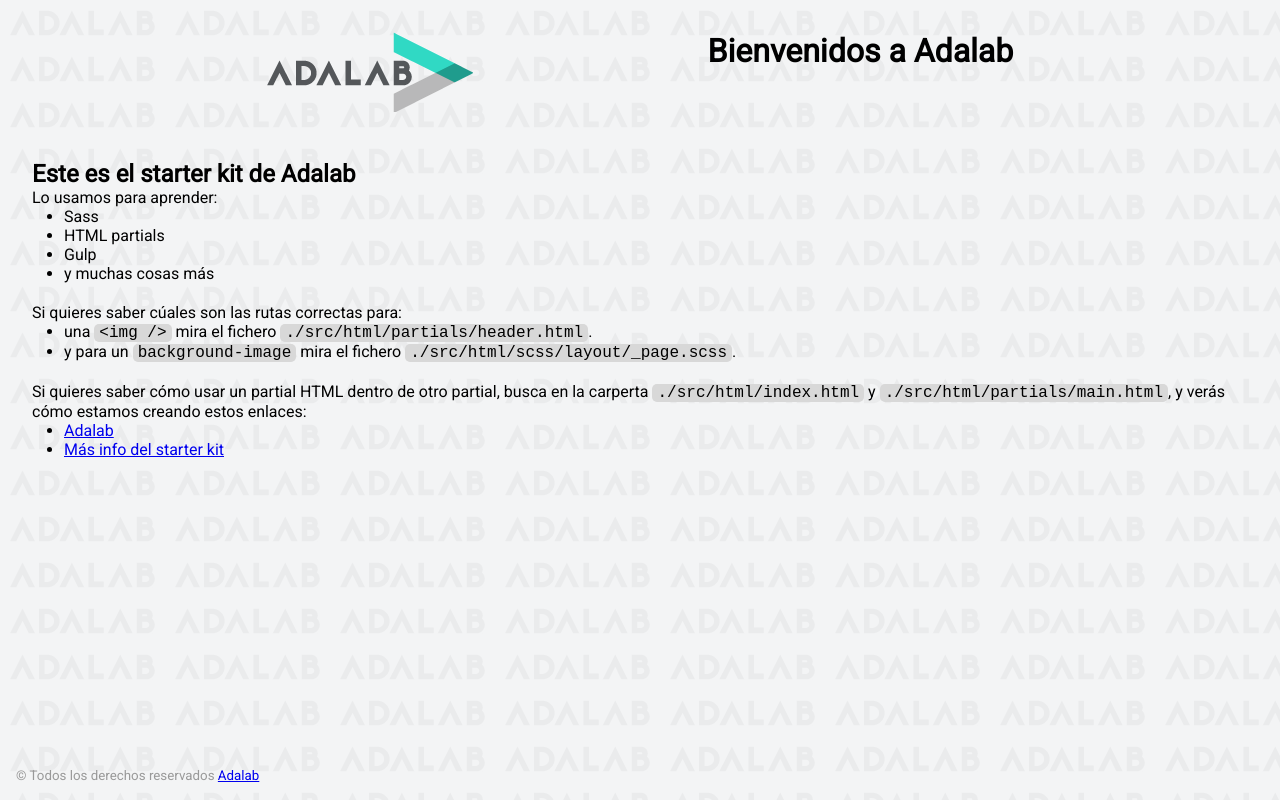
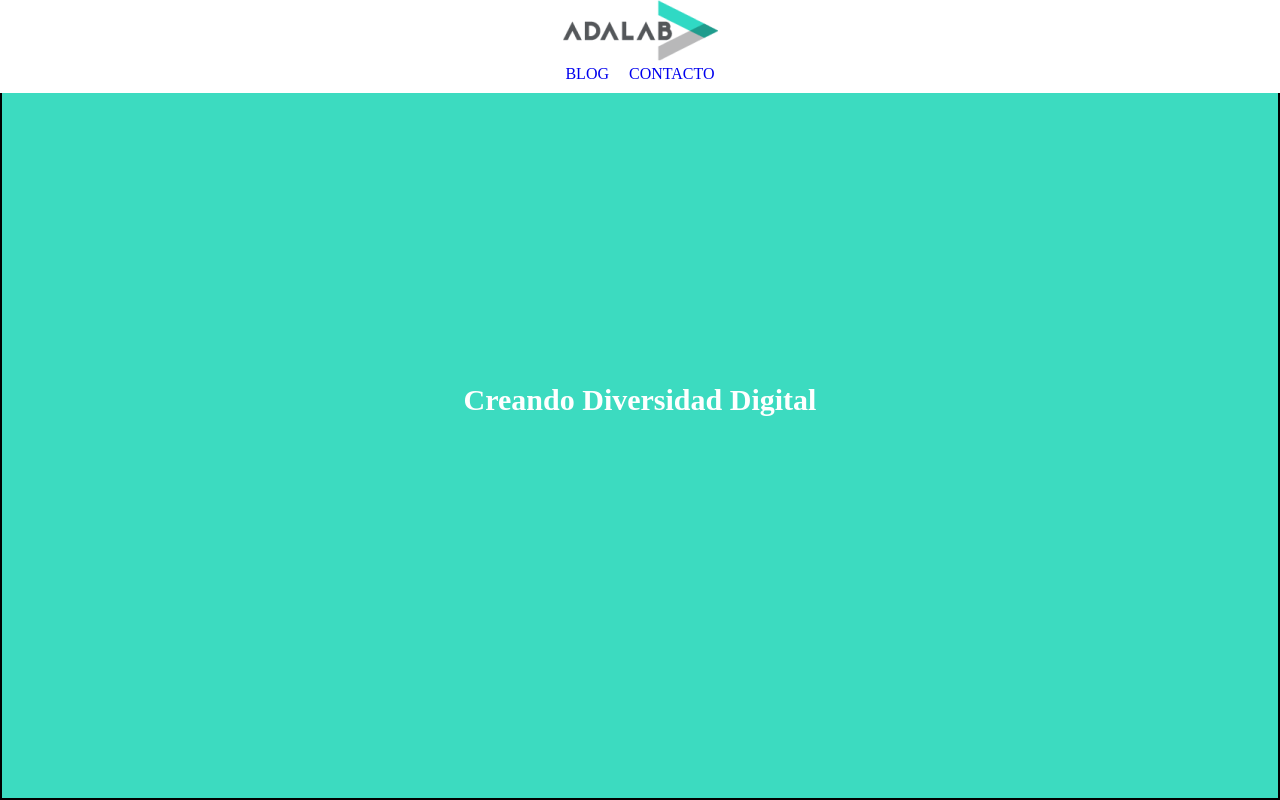
Before and after one commit to Adalab/modulo-1-evaluacion-intermedia-Mesalina23, a website: page public/index.html in a window 1280 px wide. Drawn offline with Linux system fonts and the light colour scheme.

```diff
--- /dev/null
+++ b/public/assets/css/layout/body.css
@@ -0,0 +1,16 @@
+h1 {
+  width: 200px; }
+
+.container {
+  display: flex;
+  justify-content: center;
+  align-items: center;
+  font-size: 30px;
+  font-weight: bold;
+  width: 100vw;
+  height: 100vh;
+  border: 2px solid black;
+  background-color: #3cdbc0;
+  color: white; }
+
+/*# sourceMappingURL=body.css.map */
--- a/public/assets/css/main.css
+++ b/public/assets/css/main.css
@@ -3,42 +3,55 @@
   margin: 0;
   padding: 0; }
 
-.code {
-  font-size: 16px;
-  background: #d8d8d8;
-  padding: 0 5px;
-  border-radius: 5px; }
+/*@import 'components/code';
+@import 'components/links';*/
+h1 {
+  width: 200px; }
 
-.link__adalab:hover {
-  background-color: #099d8d;
-  color: #fff; }
+.container {
+  display: flex;
+  justify-content: center;
+  align-items: center;
+  font-size: 30px;
+  font-weight: bold;
+  width: 100vw;
+  height: 100vh;
+  border: 2px solid black;
+  background-color: #3cdbc0;
+  color: white; }
 
-.link__github:hover {
-  background-color: #CCC;
-  color: #000; }
+header {
+  width: 100vw;
+  position: fixed;
+  display: flex;
+  flex-direction: column;
+  justify-content: center;
+  align-items: center;
+  background-color: white; }
 
-body {
-  padding: 2rem;
-  height: 100vh;
-  background-image: url("../images/bg-adalab.png");
-  background-color: #f3f4f5;
-  font-family: "Roboto", sans-serif; }
+logo {
+  width: 155px;
+  padding-top: 10px;
+  padding-bottom: 10px; }
 
-.page__header {
+.navegator {
   display: flex;
-  justify-content: space-evenly;
-  margin-bottom: 3rem; }
+  flex-direction: row;
+  justify-content: space-between;
+  align-items: center;
+  list-style-type: none;
+  padding-bottom: 10px;
+  text-transform: uppercase;
+  font-size: 16px; }
 
-.page__footer {
-  position: fixed;
-  left: 0;
-  bottom: 0;
-  width: 100vw;
-  padding: 1rem;
-  color: #999; }
+.blog {
+  padding: 10px;
+  text-decoration: none; }
 
-.main__list {
-  padding-left: 2rem;
-  padding-bottom: 20px; }
+.contacto {
+  padding: 10px;
+  text-decoration: none; }
+
+/*@import "pages/index";*/
 
 /*# sourceMappingURL=main.css.map */
--- a/public/index.html
+++ b/public/index.html
@@ -4,63 +4,34 @@
     <meta charset="UTF-8" />
     <meta name="viewport" content="width=device-width, initial-scale=1" />
     <title>Adalab Web Starter Kit</title>
-    <link href="https://fonts.googleapis.com/css?family=Roboto&display=swap" rel="stylesheet" />
+    <link rel="preconnect" href="https://fonts.gstatic.com" />
+    <link
+      href="https://fonts.googleapis.com/css2?
+    family=Rubik:wght@400;700&display=swap"
+      rel="stylesheet"
+    />
     <link rel="stylesheet" href="./assets/css/main.css" />
-    <link rel="icon" href="./assets/images/favicon.png" />
   </head>
 
   <body>
     <div class="page">
-      <header class="page__header">
-        <img src="./assets/images/logo-adalab.png" alt="Adalab">
-        <h1>Bienvenidos a Adalab</h1>
+      <!--header-->
+      <header>
+        <a class="logo" href="https://adalab.es/" target="_blank">
+          <img src="./assets/images/adalab-logo-155x61.png" alt="logo de adalab" />
+        </a>
+        <nav>
+          <ul class="navegator">
+            <li><a class="blog" href="#">Blog</a></li>
+            <li><a class="contacto" href="#">Contacto</a></li>
+          </ul>
+        </nav>
       </header>
+      <!--fin del header-->
 
-      <main class="page__main">
-        <h2>Este es el starter kit de Adalab</h2>
-        <p>Lo usamos para aprender:</p>
-        <ul class="main__list">
-          <li>Sass</li>
-          <li>HTML partials</li>
-          <li>Gulp</li>
-          <li>y muchas cosas más</li>
-        </ul>
-        <p>Si quieres saber cúales son las rutas correctas para:</p>
-        <ul class="main__list">
-          <li>
-            una <code class="code">&lt;img /&gt;</code> mira el fichero
-            <code class="code">./src/html/partials/header.html</code>.
-          </li>
-          <li>
-            y para un <code class="code">background-image</code> mira el fichero
-            <code class="code">./src/html/scss/layout/_page.scss</code>.
-          </li>
-        </ul>
-        <p>
-          Si quieres saber cómo usar un partial HTML dentro de otro partial, busca en la carperta
-          <code class="code">./src/html/index.html</code> y
-          <code class="code">./src/html/partials/main.html</code>, y verás cómo estamos creando estos
-          enlaces:
-        </p>
-        <ul class="main__list">
-          <li>
-            <a class="link__adalab" href="https://adalab.es">Adalab</a>
-
-          </li>
-          <li>
-            <a class="" href="./more-info.html">Más info del starter kit</a>
-
-          </li>
-        </ul>
+      <main>
+        <h1 class="container">Creando Diversidad Digital</h1>
       </main>
-
-      <footer class="page__footer">
-        <small>
-          &copy; Todos los derechos reservados
-          <a class="link__adalab" href="https://adalab.es">Adalab</a>
-
-        </small>
-      </footer>
 
     </div>
     <script src="./assets/js/main.js"></script>
```
Also changed, not shown: public/more-info.html (deleted, +0 -37 lines), src/html/index.html (+1 -1 lines), src/html/partials/header.html (+2 -2 lines), src/html/partials/main.html (+1 -1 lines), public/assets/images/adalab-logo-155x61.png (added), public/assets/images/bg-adalab.png (deleted), public/assets/images/favicon.png (deleted), public/assets/images/logo-adalab.png (deleted), 2 other files.
